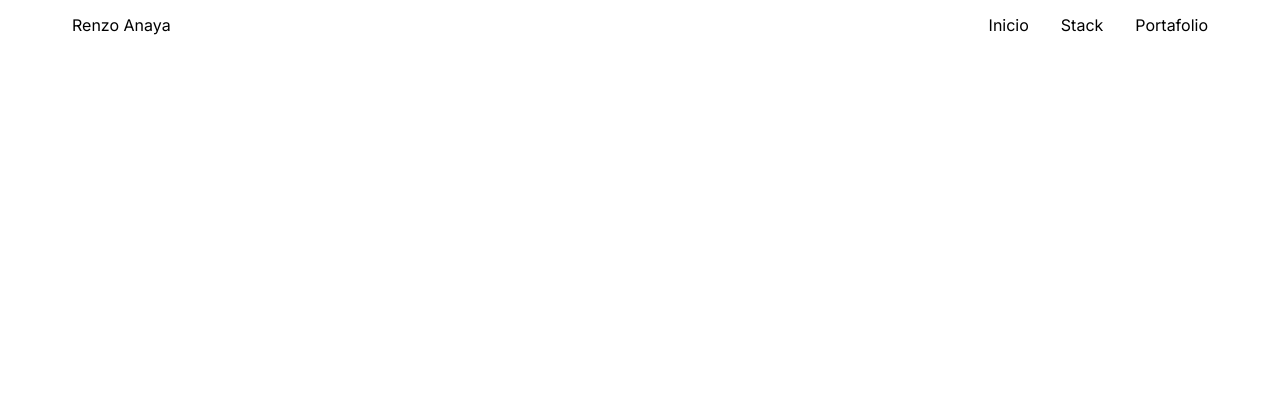
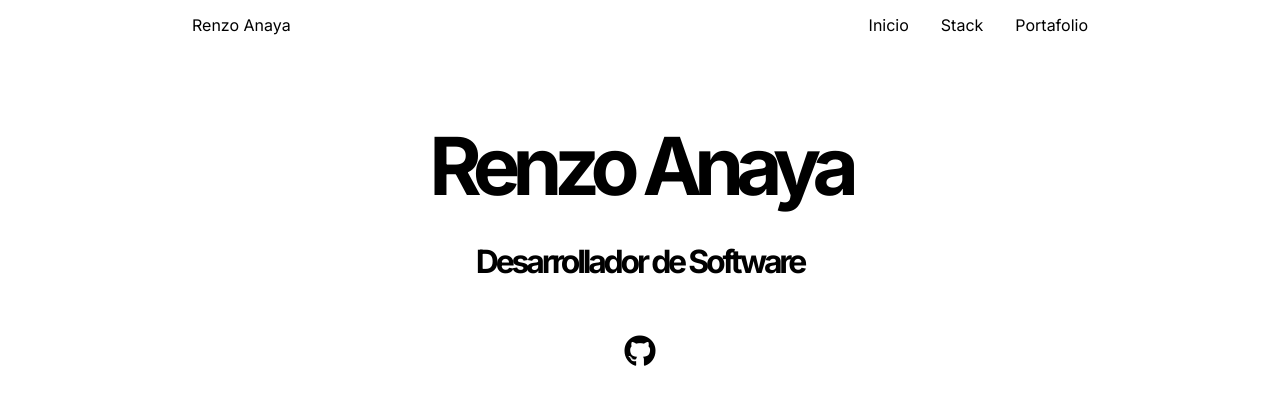
Before and after one commit to ranayas/ranayas.github.io, a plain HTML site: page index.html in a window 1280 px wide. Drawn offline with nearby package versions, Linux system fonts and the light colour scheme; no server answers.

Commit message:
Add hero section

```diff
--- a/css/styles.css
+++ b/css/styles.css
@@ -8,10 +8,11 @@ body {
 }
 
 .u-wrapper {
-  max-width: 1200px;
+  max-width: 960px;
   margin-left: auto;
   margin-right: auto;
-  padding: 0 1em;
+  padding-left: 1em;
+  padding-right: 1em;
 }
 
 .menu-checkbox {
@@ -19,9 +20,10 @@ body {
 }
 
 .header {
-  width: 100%;
   position: fixed;
   top: 0;
+  left: 0;
+  right: 0;
 }
 
 .navbar {
@@ -61,3 +63,42 @@ body {
 .navbar__button {
   display: none;
 }
+
+.hero {
+  text-align: center;
+  padding-top: 1em;
+  padding-bottom: 1em;
+}
+
+.hero__avatar {
+  border-radius: 50%;
+  max-width: 100%;
+  height: auto;
+}
+
+.hero__title {
+  letter-spacing: -0.1em;
+  font-size: 5rem;
+  display: block;
+  font-weight: bold;
+}
+
+.hero__subtitle {
+  letter-spacing: -0.1em;
+  font-weight: bold;
+  display: block;
+  padding-top: 1em;
+  padding-bottom: 1em;
+}
+
+.hero__links {
+  font-size: 2em;
+  font-style: none;
+  color: black;
+}
+
+@media screen and (max-width: 960px) {
+  .hero__title {
+    font-size: 10vw;
+  }
+}
--- a/index.html
+++ b/index.html
@@ -52,6 +52,17 @@
       </div>
     </div>
   </header>
+  <main class="hero">
+    <div class="u-wrapper">
+      <img src="" alt="" id="avatar" class="hero__avatar"/>
+      <h1>
+        <span class="hero__title">Renzo Anaya</span>
+        <span class="hero__subtitle">Desarrollador de Software</span>
+      </h1>
+      <a class="hero__links" href="#"><i class="fab fa-github"></i></a>
+    </div>
+  </main>
+  <script src="js/app.js"></script>
 </body>
 
 </html>
--- /dev/null
+++ b/js/app.js
@@ -0,0 +1,13 @@
+const GITHUB_API = 'https://api.github.com/users/ranayas';
+
+async function init() {
+  const avatar = await fetch(GITHUB_API)
+    .then((response) => response.json())
+    .then((data) => data.avatar_url);
+  console.log(avatar);
+
+  const $avatar = document.querySelector('#avatar');
+  $avatar.setAttribute('src', avatar);
+}
+
+init();
```
